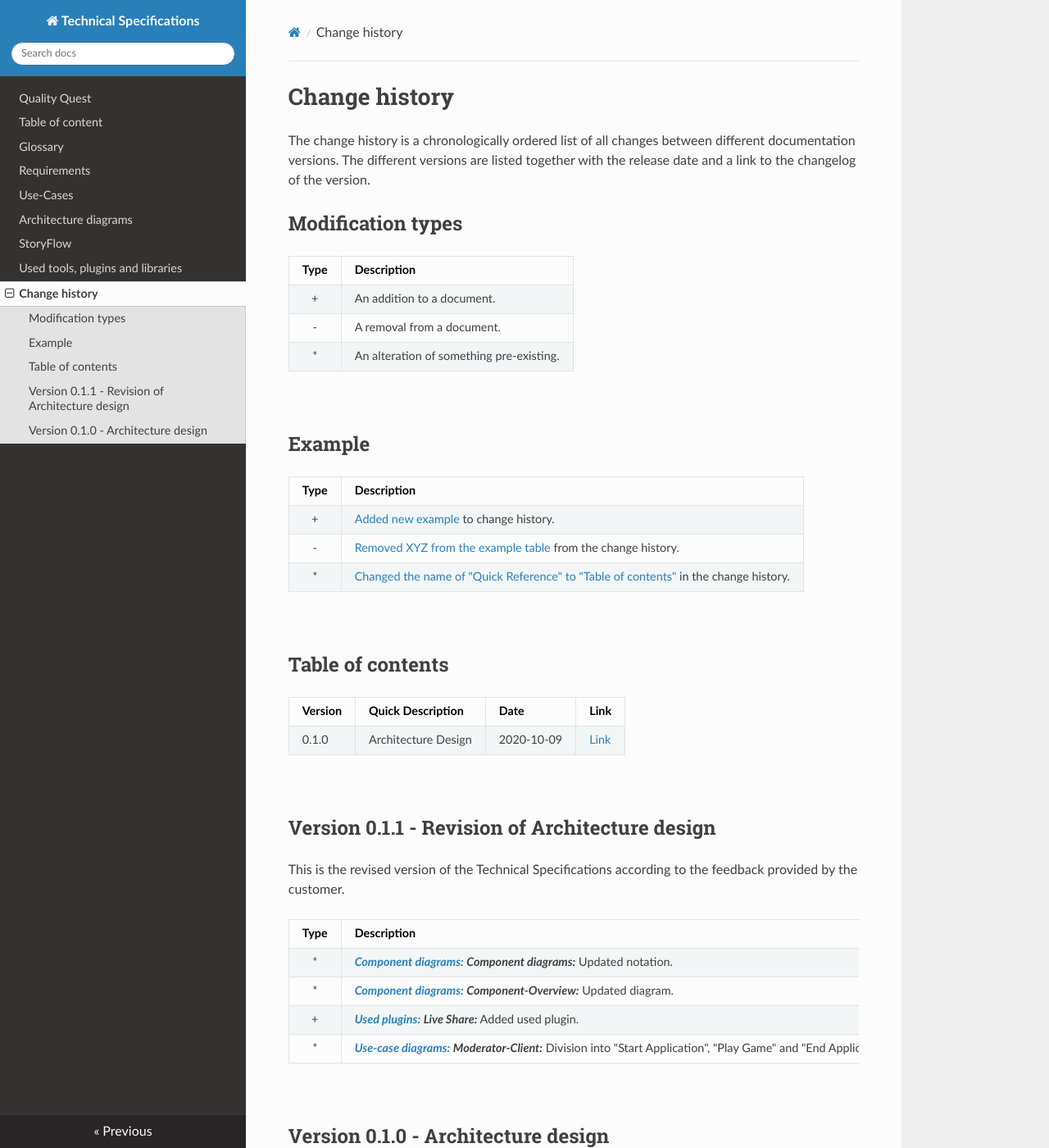
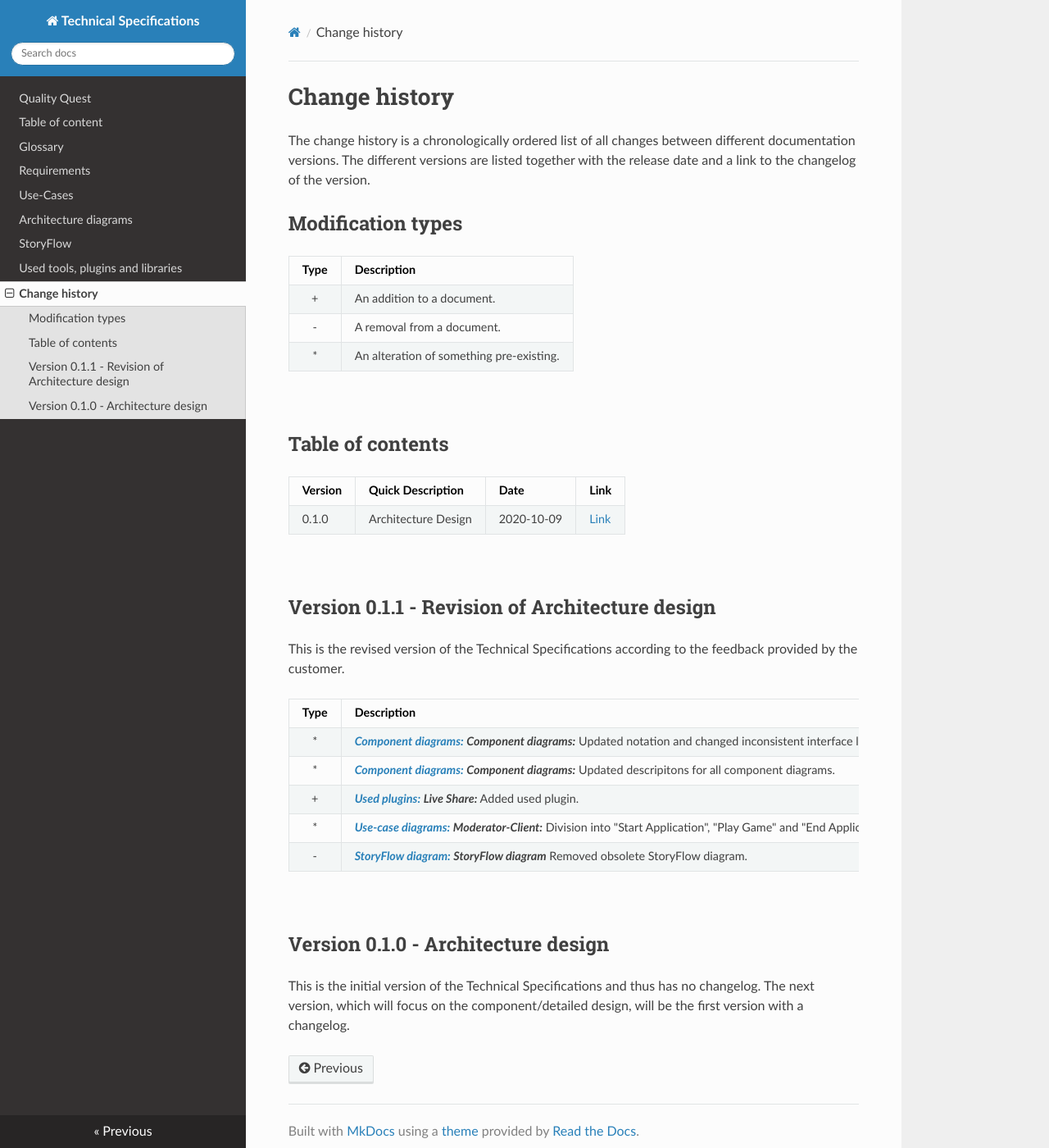
Before and after one commit to Brotenko/QualityQuest, an MkDocs documentation site: the page built from Docs/Technical Specifications/docs/changehistory.md, in a window 1280 px wide and 1400 px high. Shown: the whole window at 82% size. Built offline with MkDocs 1.6.1, drawn with Linux system fonts in a browser that asks for light colours; nearby versions of some CDN libraries.

Commit message:
added changes to changelog

```diff
--- a/Docs/Technical Specifications/docs/changehistory.md
+++ b/Docs/Technical Specifications/docs/changehistory.md
@@ -10,15 +10,6 @@ The change history is a chronologically ordered list of all changes between diff
 |   -   | A removal from a document.               |
 |   *   | An alteration of something pre-existing. |
 
-</br>
-
-## Example
-
-| Type  | Description                                                                                               |
-| :---: | :-------------------------------------------------------------------------------------------------------- |
-|   +   | [Added new example](#example) to change history.                                                          |
-|   -   | [Removed XYZ from the example table](#example) from the change history.                                   |
-|   *   | [Changed the name of "Quick Reference" to "Table of contents"](#table-of-contents) in the change history. |
 
 </br>
 
@@ -36,10 +27,11 @@ This is the revised version of the Technical Specifications according to the fee
 
 | Type  | Description |
 | :---: | :---------- |
-|*      | **[_Component diagrams:_](/architectureDiagrams#component-diagrams) _Component diagrams:_** Updated notation. |
-|*|**[_Component diagrams:_](/architectureDiagrams#component-diagrams) _Component-Overview:_** Updated diagram.|
+|*      | **[_Component diagrams:_](/architectureDiagrams#component-diagrams) _Component diagrams:_** Updated notation and changed inconsistent interface labels. |
+|*|**[_Component diagrams:_](/architectureDiagrams#component-diagrams) _Component diagrams:_** Updated descripitons for all component diagrams.|
 |+|**[_Used plugins:_](/usedtools#used-plugins) _Live Share:_** Added used plugin.|
-|*|**[_Use-case diagrams:_](use-case-diagramme.md#moderator-client) _Moderator-Client:_** Division into "Start Application", "Play Game" and "End Application" diagrams. |
+|*|**[_Use-case diagrams:_](/use-case-diagramme#Moderator-Client) _Moderator-Client:_** Division into "Start Application", "Play Game" and "End Application" diagrams. |
+|-|**[_StoryFlow diagram:_](/storyflow) _StoryFlow diagram_** Removed obsolete StoryFlow diagram.|
 
 </br>
 
```
Also changed, not shown: Docs/Technical Specifications/docs/usedtools.md (+1 -1 lines).
